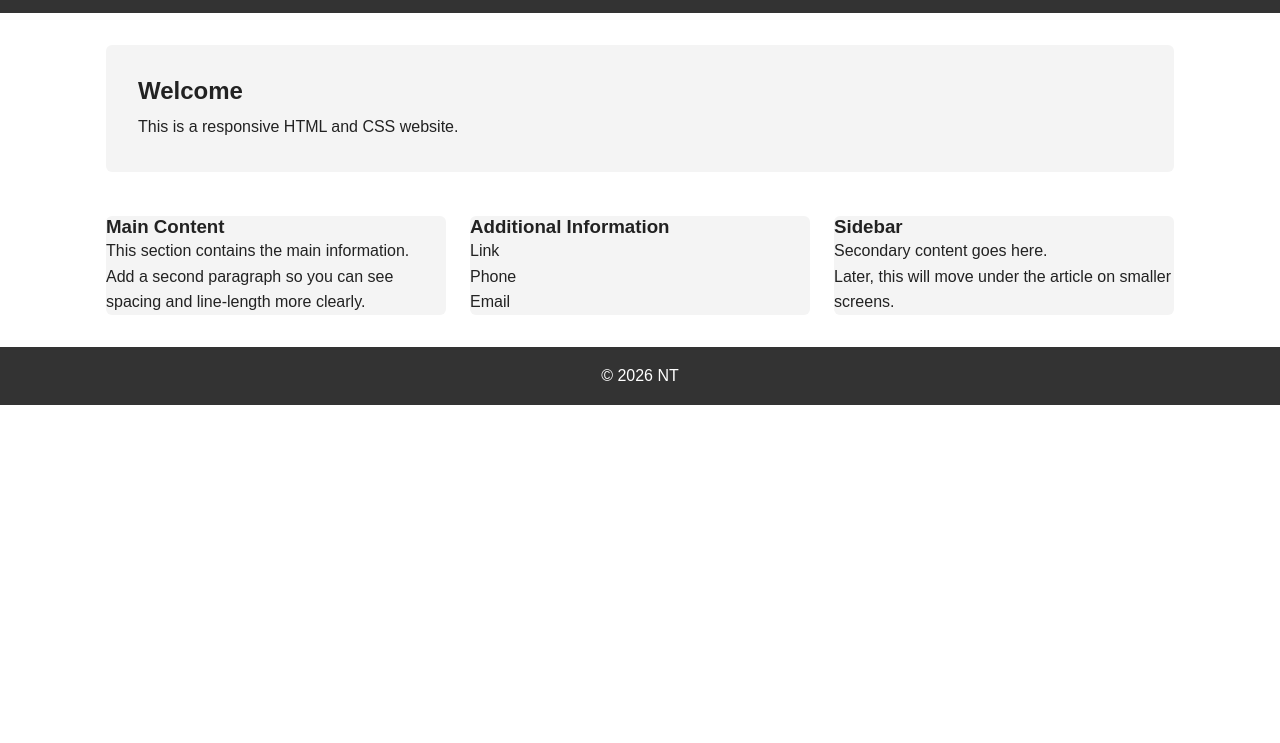
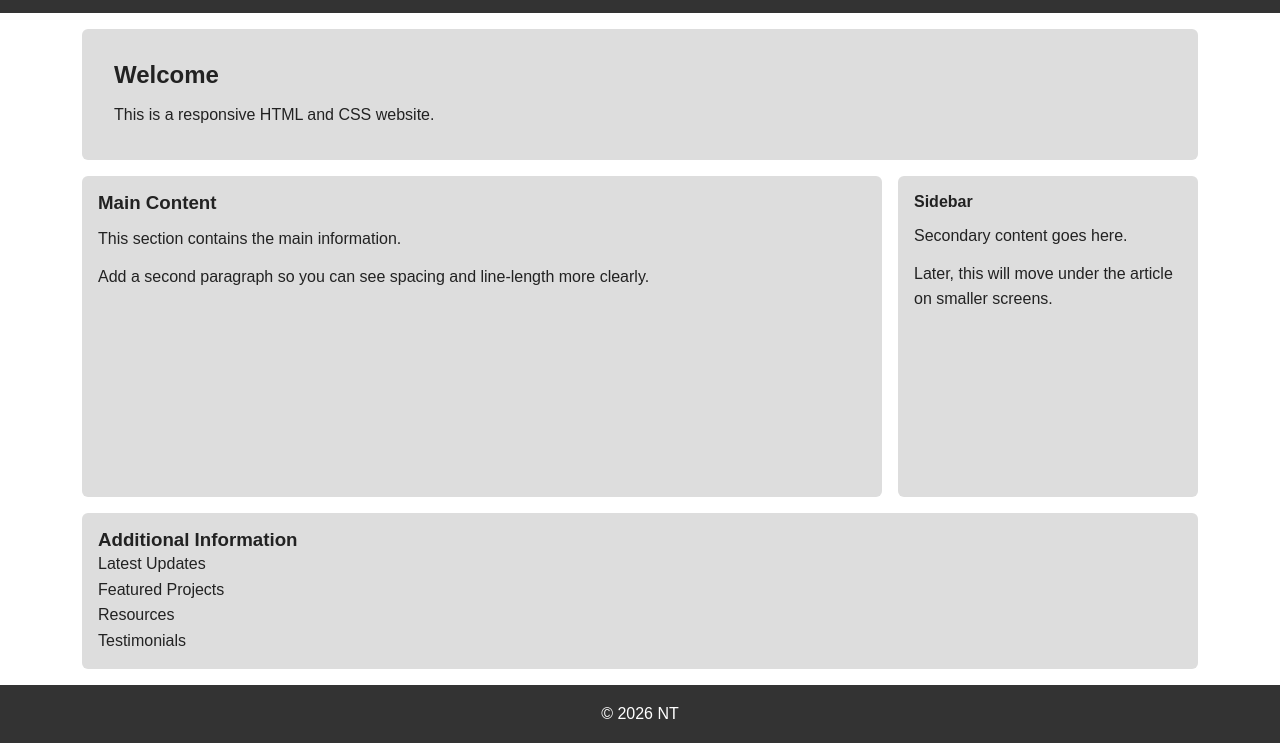
Before and after one commit to HunchyBunchy26/unit10-website, a plain HTML site: page index.html in a window 1280 px wide. Shown: the part 57-800 px from the top of the page. Drawn offline with Linux system fonts and the light colour scheme.

Commit message:
Changes provided by Yoni

```diff
--- a/css/style.css
+++ b/css/style.css
@@ -9,10 +9,25 @@ body {
     line-height: 1.6;
     color: #222;
     background: #fff;
+
+    display: grid;
+    gap: 1rem;
+    grid:
+        "header"
+        "hero"
+        "content"
+        "sidebar"
+        "info"
+        "footer";
+}
+
+main {
+    display: contents;
 }
 
 header
  {
+    grid-area: header;
     padding: 1rem;
     background-color: #333;
     color: #fff;
@@ -24,10 +39,16 @@ header
     flex-wrap: wrap;
 }
 
-main {
-    padding: 2rem 1rem;
-    max-width: 1100px;
-    margin: auto;
+footer {
+    grid-area: footer;
+    padding: 1rem;
+    background-color: #333;
+    color: #fff;
+    text-align: center;
+}
+
+nav {
+    margin-top: 0;
 }
 
 nav a {
@@ -37,14 +58,8 @@ nav a {
     display: inline-block;
 }
 
-.card {
-    background-color: #f4f4f4;
-    border-radius: 6px;
-}
-
-.hero {
-    padding: 2rem;
-    margin-bottom: 2rem;
+nav a:hover {
+    text-decoration: underline;
 }
 
 h1,
@@ -55,47 +70,54 @@ h4
     line-height: 1.2;
 }
 
+article p,
+aside p {
+    margin-top: 0.75rem;
+}
+
+.hero {
+    grid-area: hero;
+    background-color: #ddd;
+    padding: 2rem;
+    border-radius: 6px;
+}
+
 .hero h2 {
     margin-bottom: 0.5rem;
 }
 
 .content {
-    margin-top: 2rem;
-    display: grid;
-    grid-template-columns: 3fr 3fr 3fr;
-    gap: 1.5rem;
-    align-items: start;
+    grid-area: content;
+}
+
+.sidebar {
+    grid-area: sidebar;
+}
+
+.info {
+    grid-area: info;
 }
 
 article,
 aside {
-    margin-top: 0.75rem;
+  padding: 1rem;
+  background: #ddd;
+  border-radius: 6px;
 }
 
 ul {
     list-style: none;
 }
 
-footer {
-    text-align: center;
-    padding: 1rem;
-    background-color: #333;
-    color: #fff;
+@media (min-width: 768px) {
+  body {
+    min-height: 100vh;
+    grid:
+      "header     header            header            header"     auto
+      ".          hero              hero              ."          auto
+      ".          content           sidebar           ."          1fr
+      ".          info              info              ."          auto
+      "footer     footer            footer            footer"     auto
+      / 1fr       minmax(0, 800px)  minmax(0, 300px)  1fr;
+  }
 }
-
-@media (max-width: 768px) {
-    header {
-        flex-direction: column;
-        align-items: flex-start;
-    }
-
-
-nav a {
-    margin-right: 0.75rem;
-    margin-bottom: 0.5rem;
-}
-
-.content {
-    grid-template-columns: 1fr;
-}
-}
--- a/index.html
+++ b/index.html
@@ -19,38 +19,32 @@
 
     <main>
 
-        <section class="hero card">
+        <article class="hero">
             <h2>Welcome</h2>
             <p>This is a responsive HTML and CSS website.</p>
-        </section>
+        </article>
 
-        <section class="content">
-            <article class="card">
-                <h3>Main Content</h3>
+        <article class="content">
+            <h3>Main Content</h3>
                 <p>This section contains the main information.</p>
-                <p>
-                    Add a second paragraph so you can see spacing and line-length more clearly.
-                </p>
-            </article>
+                <p>Add a second paragraph so you can see spacing and line-length more clearly.</p>
+        </article>
 
-            <article class="info card">
-                <h3>Additional Information</h3>
-                    <ul>
-                        <li>Link</li>
-                        <li>Phone</li>
-                        <li>Email</li>
-                    </ul>
-            </article>
-
-            <aside class="card">
-                <h3>Sidebar</h3>
+        <aside class="sidebar">
+            <h4>Sidebar</h4>
                 <p>Secondary content goes here.</p>
                 <p>Later, this will move under the article on smaller screens.</p>
-            </aside>
-        </section>
+        </aside>
 
-
-
+        <article class="info">
+            <h3>Additional Information</h3>
+            <ul>
+                <li>Latest Updates</li>
+                <li>Featured Projects</li>
+                <li>Resources</li>
+                <li>Testimonials</li>
+            </ul>
+        </article>
     </main>
 
     <footer>
```
